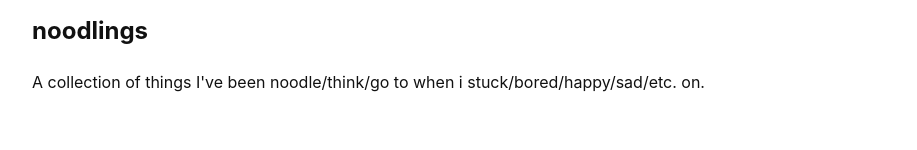
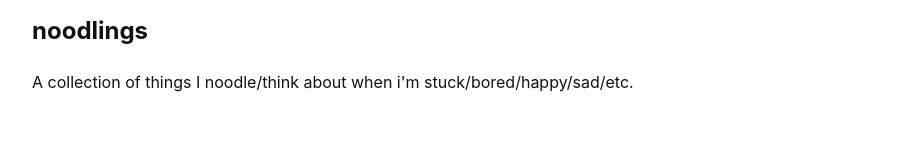
Before and after one commit to elainejiangg/elainejiangg.github.io, a plain HTML site: page noodlings.html in a window 1280 px wide. Shown: the part 182-332 px from the top of the page, without its empty margins (178-1095 px from the left). Drawn offline with Linux system fonts and the light colour scheme.

Commit message:
I've forgot to grammar

```diff
--- a/noodlings.html
+++ b/noodlings.html
@@ -23,8 +23,8 @@
           <p class="gallery-lede__eyebrow">curated collection</p>
           <h1>noodlings</h1>
           <p>
-            A collection of things I've been
-            noodle/think/go to when i stuck/bored/happy/sad/etc. on.
+            A collection of things I
+            noodle/think about when i'm stuck/bored/happy/sad/etc.
           </p>
         </div>
 
```
